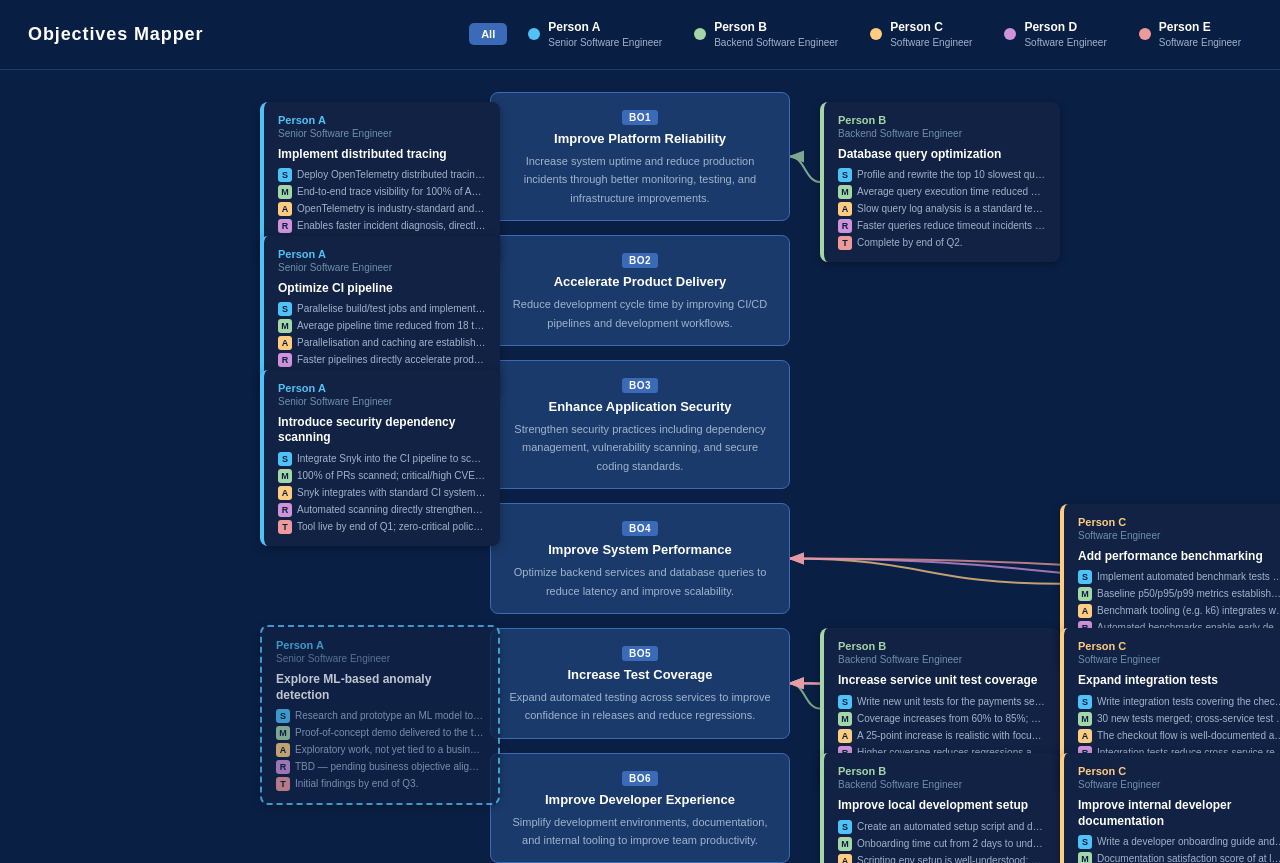
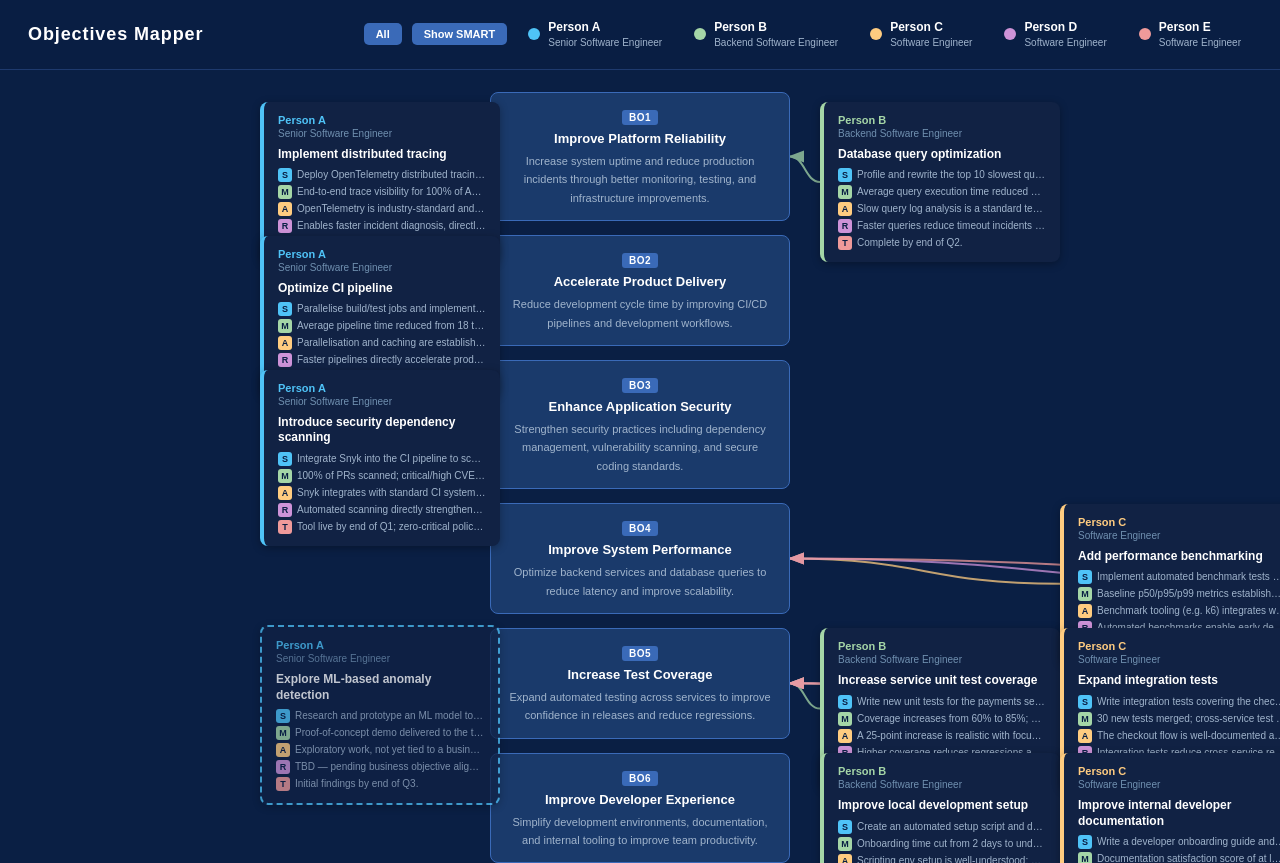
Before and after one commit to shreypuranik/objecti-mapper, a plain HTML site: page index.html in a window 1280 px wide. Drawn offline with Linux system fonts and the light colour scheme.

Commit message:
feat: Adding ability to filter SMART on/off. Thanks Claude

```diff
--- a/index.html
+++ b/index.html
@@ -214,6 +214,24 @@
       font-size: 10px; color: #a0b4cc; line-height: 1.3;
       overflow: hidden; white-space: nowrap; text-overflow: ellipsis; flex: 1;
     }
+
+    body.smart-hidden .smart-rows { display: none; }
+    body.smart-hidden .card-role  { margin-bottom: 0; }
+
+    #btn-smart {
+      background: #3a6ab8;
+      color: #fff;
+      border: none;
+      border-radius: 5px;
+      padding: 5px 12px;
+      font-family: Arial, sans-serif;
+      font-size: 11px;
+      font-weight: bold;
+      cursor: pointer;
+      transition: background 0.15s;
+    }
+    #btn-smart:hover { background: #4a7acc; }
+    #btn-smart.off   { background: #2a3a55; color: #6080a0; }
   </style>
 </head>
 <body>
@@ -240,7 +258,7 @@
 
 <header>
   <h1>Objectives Mapper</h1>
-  <div id="legend"><button id="btn-all">All</button></div>
+  <div id="legend"><button id="btn-all">All</button><button id="btn-smart">Show SMART</button></div>
 </header>
 
 <div id="app">
@@ -334,6 +352,12 @@
     document.getElementById('btn-all').addEventListener('click', () => {
       DATA.engineers.forEach(e => FILTER.add(e.id));
       applyFilter();
+    });
+
+    const btnSmart = document.getElementById('btn-smart');
+    btnSmart.addEventListener('click', () => {
+      document.body.classList.toggle('smart-hidden');
+      btnSmart.classList.toggle('off', document.body.classList.contains('smart-hidden'));
     });
 
     DATA.engineers.forEach(eng => {
```
